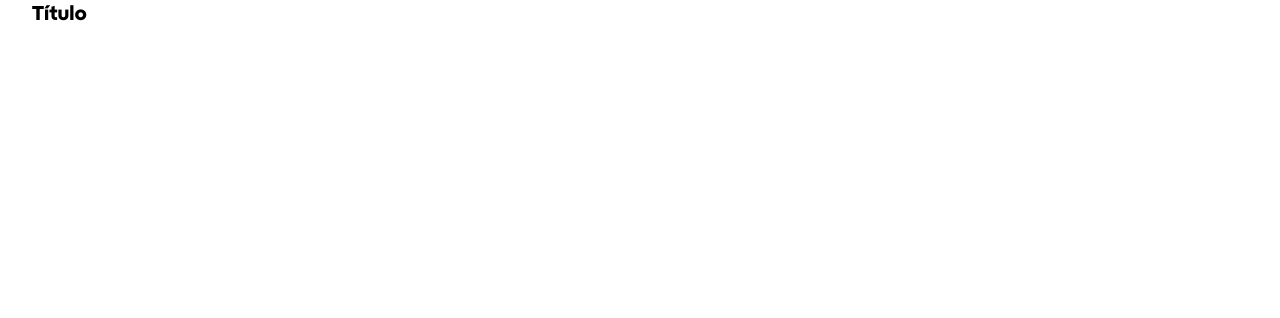
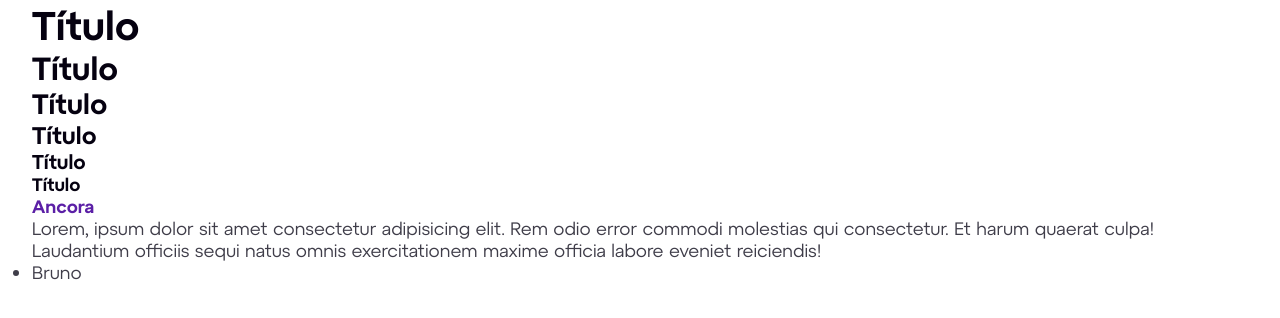
Before and after one commit to brunodutraho/Blog, a website: page index.html in a window 1280 px wide. Drawn offline with Linux system fonts and the light colour scheme; files that its build step writes are made by us from their sources.

Commit message:
Style guide finalizado

```diff
--- a/index.html
+++ b/index.html
@@ -12,6 +12,18 @@
 
     <div class="container">
         <h1>Título</h1>
+        <h2>Título</h2>
+        <h3>Título</h3>
+        <h4>Título</h4>
+        <h5>Título</h5>
+        <h6>Título</h6>
+        <a href="#">Ancora</a>
+
+        <p>Lorem, ipsum dolor sit amet consectetur adipisicing elit. Rem odio error commodi molestias qui consectetur. Et harum quaerat culpa! Laudantium officiis sequi natus omnis exercitationem maxime officia labore eveniet reiciendis!</p>
+
+        <ul>
+            <li>Bruno</li>
+        </ul>
     </div>
 
     <script src="./js/plugins.js"></script>
--- a/scss/_patterns.scss
+++ b/scss/_patterns.scss
@@ -0,0 +1,35 @@
+h1 {
+    font-size: 4rem;
+}
+h2 {
+    font-size: 3.2rem;
+}
+h3 {
+    font-size: 2.8rem;
+}
+h4 {
+    font-size: 2.4rem;
+}
+h5 {
+    font-size: 2rem;
+}
+
+h1, h2, h3, h4, h5, h6 {
+    font-weight: 600;
+    color: $gray-scale-01;
+}
+
+p, li {
+    font-weight: 400;
+    color: $gray-scale-03;
+}
+
+a {
+    font-weight: 600;
+    text-decoration: none;
+    color: $purple;
+}
+
+h6, a, p, li {
+    font-size: 1.8rem;
+}
--- a/scss/_reset.scss
+++ b/scss/_reset.scss
@@ -22,8 +22,3 @@ button {
     background-color: transparent;
     cursor: pointer;
 }
-
-a {
-    text-decoration: none;
-    display: inline-block;
-}
--- a/scss/_variables.scss
+++ b/scss/_variables.scss
@@ -0,0 +1,13 @@
+
+    //Brand Colors
+
+    $pink : #9995A6;
+    $purple : #5B1FA6;
+
+    //Gray Scale
+
+    $gray-scale-01 : #050110;
+    $gray-scale-02 : #0F0C1B;
+    $gray-scale-03 : #3F3D49;
+    $gray-scale-04 : #57555F;
+    $gray-scale-05 : #9995A6;
```
Also changed, not shown: css/main.css.
